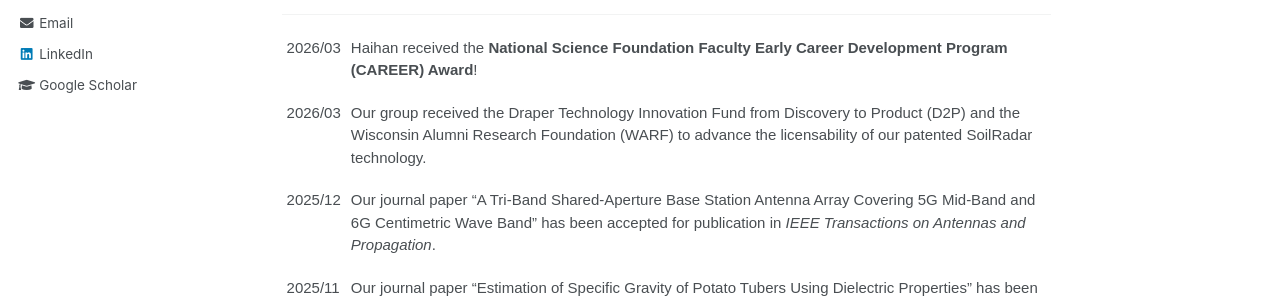
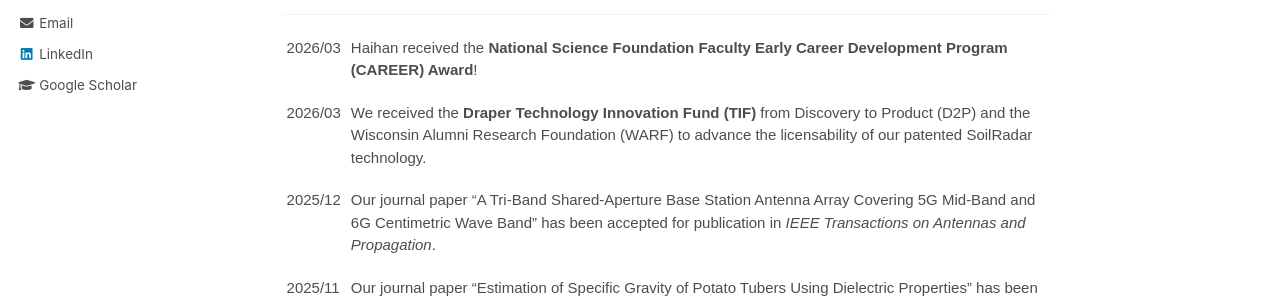
Before and after one commit to Haihan-Sun/Haihan-Sun.github.io, a Jekyll site: the page built from _pages/about.md, in a window 1280 px wide and 900 px high. Shown: the part 364-662 px from the top of the window. Built offline with Jekyll 4.4.1, drawn with Linux system fonts in a browser that asks for light colours.

Commit message:
Update about.md

```diff
--- a/_pages/about.md
+++ b/_pages/about.md
@@ -35,7 +35,7 @@ Hi! I'm Haihan Sun, an Assistant Professor at the University of Wisconsin-Madiso
 
 <tr>
     <td class="tg-ko0z">2026/03</td>
-    <td class="tg-ko0z">Our group received the Draper Technology Innovation Fund from Discovery to Product (D2P) and the Wisconsin Alumni Research Foundation (WARF) to advance the licensability of our patented SoilRadar technology. </td>
+    <td class="tg-ko0z">We received the <b> Draper Technology Innovation Fund (TIF) </b> from Discovery to Product (D2P) and the Wisconsin Alumni Research Foundation (WARF) to advance the licensability of our patented SoilRadar technology. </td>
 </tr>
 
 <tr>
```
